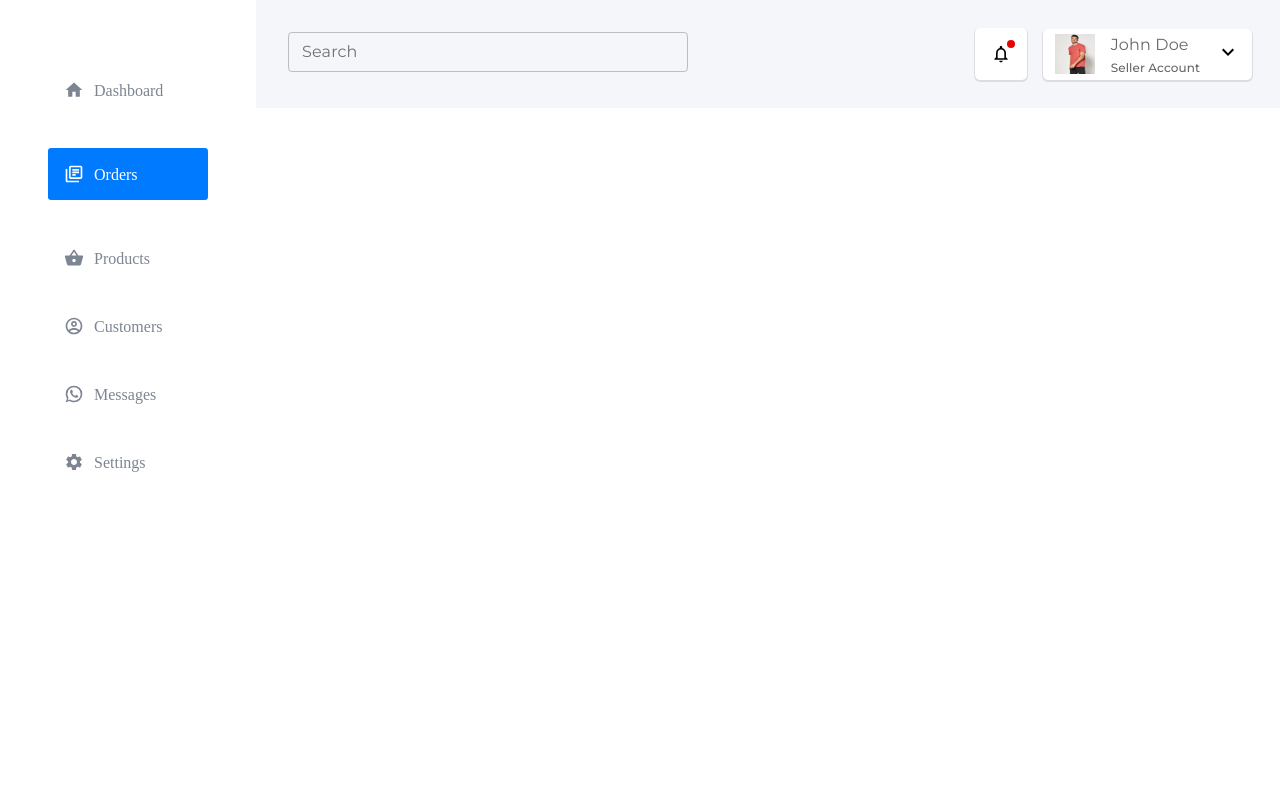
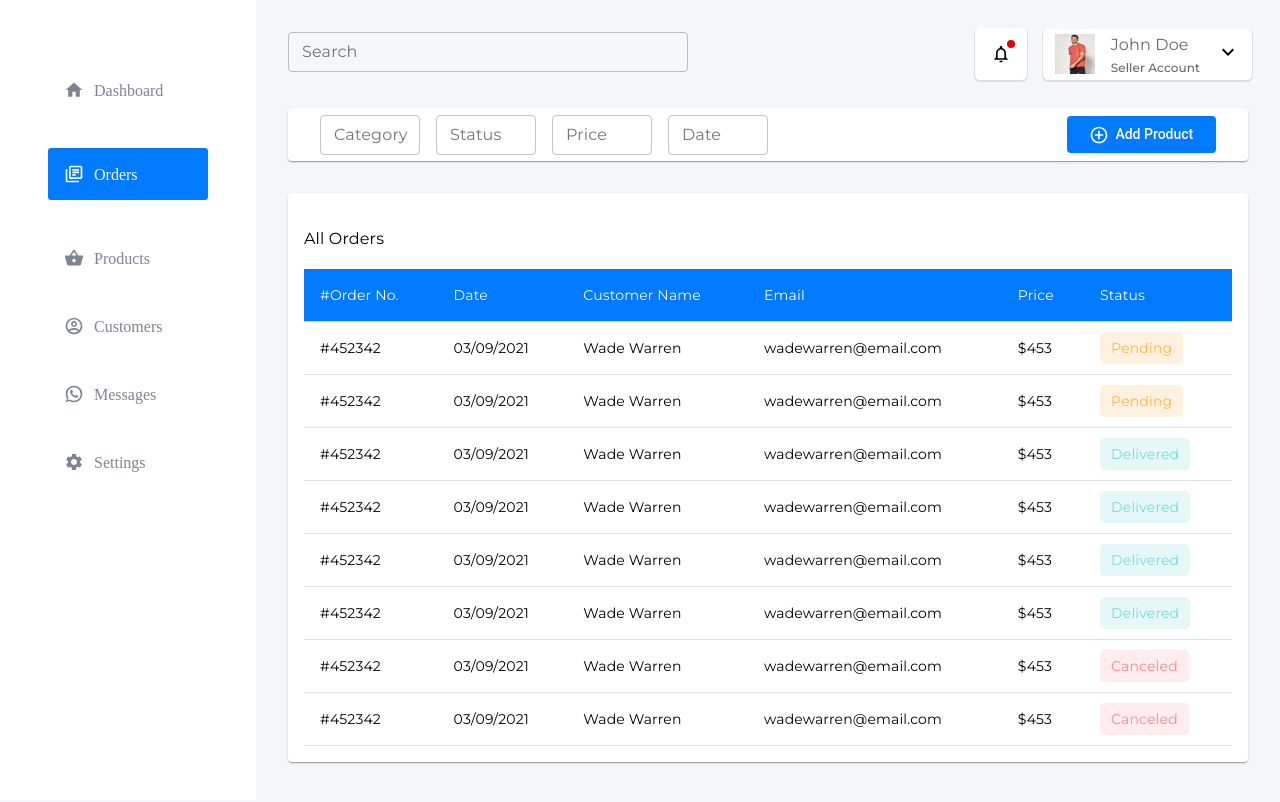
Before and after one commit to Nelson-Chinedu/Ecommerce-client, a Next.js app: page /app/order in a window 1280 px wide. Shown: the top 802 px of the page. Built offline with nearby package versions, Linux system fonts and the light colour scheme.

Commit message:
add order page

```diff
--- /dev/null
+++ b/src/components/AppLayout/Order/OrderTable.tsx
@@ -0,0 +1,118 @@
+import React from 'react';
+import Typography from '@material-ui/core/Typography';
+import Box from '@material-ui/core/Box';
+import TableContainer from '@material-ui/core/TableContainer';
+import Table from '@material-ui/core/Table';
+import TableHead from '@material-ui/core/TableHead';
+import TableBody from '@material-ui/core/TableBody';
+import TableRow from '@material-ui/core/TableRow';
+import TableCell from '@material-ui/core/TableCell';
+import { makeStyles } from '@material-ui/core/styles';
+
+import { orderList } from 'src/components/constant/orders';
+
+const useStyles = makeStyles({
+  root: {
+    '& .MuiTableRow-head': {
+      background: '#007AFF',
+      '& .MuiTableCell-head': {
+        '& > *': {
+          color: 'white',
+        },
+      },
+    },
+    '& .pending': {
+      background: '#FFF1E0',
+      color: '#FEB54B',
+      padding: '.5em .8em',
+      borderRadius: '5px',
+      textAlign: 'center',
+    },
+    '& .delivered': {
+      background: '#E5F8F7',
+      color: '#74DDD0',
+      padding: '.5em .8em',
+      borderRadius: '5px',
+      textAlign: 'center',
+    },
+    '& .canceled': {
+      background: '#FFECEC',
+      color: '#FF8791',
+      padding: '.5em .8em',
+      borderRadius: '5px',
+      textAlign: 'center',
+    },
+  },
+});
+
+const OrderTable = () => {
+  const classes = useStyles();
+  return (
+    <Box className={classes.root}>
+      <TableContainer>
+        <Table>
+          <TableHead>
+            <TableRow>
+              <TableCell>
+                <Typography variant="body2">#Order No.</Typography>
+              </TableCell>
+              <TableCell>
+                <Typography variant="body2">Date</Typography>
+              </TableCell>
+              <TableCell>
+                <Typography variant="body2">Customer Name</Typography>
+              </TableCell>
+              <TableCell>
+                <Typography variant="body2">Email</Typography>
+              </TableCell>
+              <TableCell>
+                <Typography variant="body2">Price</Typography>
+              </TableCell>
+              <TableCell>
+                <Typography variant="body2">Status</Typography>
+              </TableCell>
+            </TableRow>
+          </TableHead>
+          <TableBody>
+            {orderList.map((order, index: number) => (
+              <TableRow key={index}>
+                <TableCell>
+                  <Typography variant="body2">{order.orderNo}</Typography>
+                </TableCell>
+                <TableCell>
+                  <Typography variant="body2">{order.date}</Typography>
+                </TableCell>
+                <TableCell>
+                  <Typography variant="body2">{order.customerName}</Typography>
+                </TableCell>
+                <TableCell>
+                  <Typography variant="body2">{order.email}</Typography>
+                </TableCell>
+                <TableCell>
+                  <Typography variant="body2">{order.price}</Typography>
+                </TableCell>
+                <TableCell>
+                  <Typography
+                    component="span"
+                    variant="body2"
+                    className={
+                      order.status === 'Pending'
+                        ? 'pending'
+                        : order.status === 'Delivered'
+                        ? 'delivered'
+                        : 'canceled'
+                    }
+                  >
+                    {order.status}
+                  </Typography>
+                </TableCell>
+              </TableRow>
+            ))}
+          </TableBody>
+        </Table>
+      </TableContainer>
+    </Box>
+  );
+};
+
+export default OrderTable;
--- a/src/components/AppLayout/Order/index.tsx
+++ b/src/components/AppLayout/Order/index.tsx
@@ -1,16 +1,122 @@
-import React from 'react';
+import React, { FunctionComponent } from 'react';
 import Box from '@material-ui/core/Box';
+import Paper from '@material-ui/core/Paper';
+import MenuItem from '@material-ui/core/MenuItem';
+import Grid from '@material-ui/core/Grid';
+import Typography from '@material-ui/core/Typography';
+import AddCircleOutlineOutlinedIcon from '@material-ui/icons/AddCircleOutlineOutlined';
+import { makeStyles } from '@material-ui/core/styles';
+
+import OrderTable from 'src/components/AppLayout/Order/OrderTable';
 
 import Layout from 'src/components/SharedLayout/Layout';
+import Button from 'src/components/SharedLayout/Button';
+import TextInput from 'src/components/SharedLayout/TextInput';
 
-const Order = () => {
+const useStyles = makeStyles({
+  root: {
+    '& .MuiPaper-root': {
+      margin: '2em 0px',
+    },
+    '& .MuiButton-contained': {
+      '& .MuiButton-label': {
+        color: '#FFF',
+      },
+    },
+    '& .MuiSvgIcon-root': {
+      marginRight: '.3em',
+      '& > *': {
+        color: '#FFF',
+      },
+    },
+  },
+  filter: {
+    padding: '.4em 2em',
+  },
+});
+
+const Order: FunctionComponent<{}> = () => {
+  const classes = useStyles();
   return (
     <Layout>
-      <Box>
-
+      <Box className={classes.root}>
+        <Paper className={classes.filter}>
+          <Grid container justify="space-between" alignItems="center">
+            <Grid item sm={6}>
+              <Grid container spacing={2}>
+                <Grid item sm={3}>
+                  <TextInput
+                    select
+                    size="small"
+                    variant="outlined"
+                    fullWidth
+                    color="secondary"
+                    label="Category"
+                  >
+                    <MenuItem value="Category">Category</MenuItem>
+                  </TextInput>
+                </Grid>
+                <Grid item sm={3}>
+                  <TextInput
+                    select
+                    size="small"
+                    variant="outlined"
+                    fullWidth
+                    color="secondary"
+                    label="Status"
+                  >
+                    <MenuItem value="Status">Status</MenuItem>
+                  </TextInput>
+                </Grid>
+                <Grid item sm={3}>
+                  <TextInput
+                    select
+                    size="small"
+                    variant="outlined"
+                    fullWidth
+                    color="secondary"
+                    label="Price"
+                  >
+                    <MenuItem value="Price">Price</MenuItem>
+                  </TextInput>
+                </Grid>
+                <Grid item sm={3}>
+                  <TextInput
+                    select
+                    size="small"
+                    variant="outlined"
+                    fullWidth
+                    color="secondary"
+                    label="Date"
+                  >
+                    <MenuItem value="Date">Date</MenuItem>
+                  </TextInput>
+                </Grid>
+              </Grid>
+            </Grid>
+            <Grid item sm={2}>
+              <Button
+                variant="contained"
+                color="secondary"
+                fullWidth
+                disableElevation={true}
+              >
+                <AddCircleOutlineOutlinedIcon fontSize="small" /> Add Product
+              </Button>
+            </Grid>
+          </Grid>
+        </Paper>
+        <Paper style={{ padding: '1em' }}>
+          <Grid container style={{ padding: '1em 0px' }}>
+            <Grid item sm={12}>
+              <Typography variant="subtitle1">All Orders</Typography>
+            </Grid>
+          </Grid>
+          <OrderTable />
+        </Paper>
       </Box>
     </Layout>
-  )
+  );
 };
 
 export default Order;
--- a/src/components/Theme/index.ts
+++ b/src/components/Theme/index.ts
@@ -76,7 +76,7 @@ const customTheme: Palette = {
       contrastText: '#FFF'
     },
     secondary: {
-      main: '#1F1F20',
+      main: '#007AFF',
       light: '#F6F8FA',
       dark: '',
       contrastText: '#FFF'
--- a/src/components/constant/orders.ts
+++ b/src/components/constant/orders.ts
@@ -2,16 +2,83 @@ export const orders = [
   {
     img: '/image/ct-3.jpg',
     productName: 'Cindrella Anti-Aging skin',
-    price: '1 X $150.00'
+    price: '1 X $150.00',
   },
   {
     img: '/image/ct-3.jpg',
     productName: 'Cindrella Anti-Aging skin',
-    price: '1 X $150.00'
+    price: '1 X $150.00',
   },
   {
     img: '/image/ct-3.jpg',
     productName: 'Cindrella Anti-Aging skin',
-    price: '1 X $150.00'
+    price: '1 X $150.00',
   },
-]
+];
+
+export const orderList = [
+  {
+    orderNo: '#452342',
+    date: '03/09/2021',
+    customerName: 'Wade Warren',
+    email: 'wadewarren@email.com',
+    price: '$453',
+    status: 'Pending',
+  },
+  {
+    orderNo: '#452342',
+    date: '03/09/2021',
+    customerName: 'Wade Warren',
+    email: 'wadewarren@email.com',
+    price: '$453',
+    status: 'Pending',
+  },
+  {
+    orderNo: '#452342',
+    date: '03/09/2021',
+    customerName: 'Wade Warren',
+    email: 'wadewarren@email.com',
+    price: '$453',
+    status: 'Delivered',
+  },
+  {
+    orderNo: '#452342',
+    date: '03/09/2021',
+    customerName: 'Wade Warren',
+    email: 'wadewarren@email.com',
+    price: '$453',
+    status: 'Delivered',
+  },
+  {
+    orderNo: '#452342',
+    date: '03/09/2021',
+    customerName: 'Wade Warren',
+    email: 'wadewarren@email.com',
+    price: '$453',
+    status: 'Delivered',
+  },
+  {
+    orderNo: '#452342',
+    date: '03/09/2021',
+    customerName: 'Wade Warren',
+    email: 'wadewarren@email.com',
+    price: '$453',
+    status: 'Delivered',
+  },
+  {
+    orderNo: '#452342',
+    date: '03/09/2021',
+    customerName: 'Wade Warren',
+    email: 'wadewarren@email.com',
+    price: '$453',
+    status: 'Canceled',
+  },
+  {
+    orderNo: '#452342',
+    date: '03/09/2021',
+    customerName: 'Wade Warren',
+    email: 'wadewarren@email.com',
+    price: '$453',
+    status: 'Canceled',
+  },
+];
```
